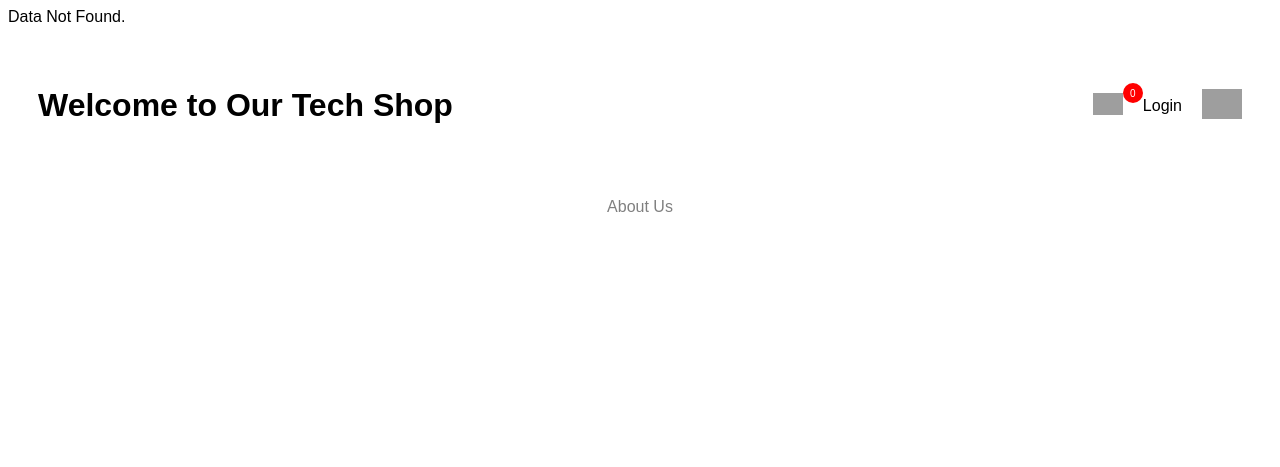
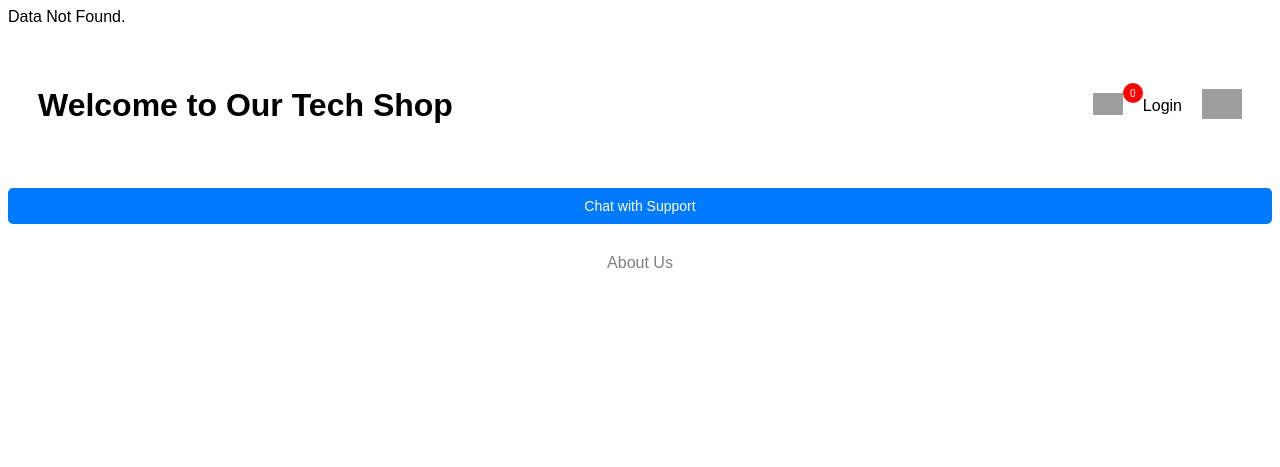
Before and after one commit to viniciusbregoli/web_tech_task_1, a PHP site: page / in a window 1280 px wide. Shown: the top 467 px of the page. Run offline with PHP 8.4, Linux system fonts and the light colour scheme; data that the repository does not hold is empty; grey boxes are pictures that could not be loaded.

Commit message:
Chat feature

```diff
--- a/src/css/homeStyle.css
+++ b/src/css/homeStyle.css
@@ -49,3 +49,80 @@ footer a {
 footer a:hover {
     text-decoration: underline;
 }
+
+body {
+    font-family: Arial, sans-serif;
+}
+
+#openChatBtn {
+    bottom: 20px;
+    right: 20px;
+    padding: 10px 20px;
+    background-color: #007bff;
+    color: white;
+    border: none;
+    border-radius: 5px;
+    cursor: pointer;
+}
+
+.chat-window {
+    display: none;
+    position: fixed;
+    bottom: 80px;
+    right: 20px;
+    width: 300px;
+    border: 1px solid #ccc;
+    border-radius: 5px;
+    box-shadow: 0 0 10px rgba(0, 0, 0, 0.1);
+    background-color: white;
+    z-index: 1000;
+}
+
+.chat-header {
+    padding: 10px;
+    background-color: #007bff;
+    color: white;
+    border-top-left-radius: 5px;
+    border-top-right-radius: 5px;
+    display: flex;
+    justify-content: space-between;
+    align-items: center;
+}
+
+.chat-body {
+    padding: 10px;
+    height: 200px;
+    overflow-y: auto;
+}
+
+.chat-footer {
+    padding: 10px;
+    display: flex;
+    justify-content: space-between;
+    align-items: center;
+}
+
+.chat-footer input {
+    width: 80%;
+    padding: 5px;
+    border: 1px solid #ccc;
+    border-radius: 5px;
+}
+
+.chat-footer button {
+    padding: 5px 10px;
+    background-color: #007bff;
+    color: white;
+    border: none;
+    border-radius: 5px;
+    cursor: pointer;
+}
+
+.chat-header button {
+    padding: 5px 10px;
+    background-color: #007bff;
+    color: white;
+    border: none;
+    border-radius: 5px;
+    cursor: pointer;
+}
--- a/src/index.php
+++ b/src/index.php
@@ -96,10 +96,26 @@ foreach ($cart as $item) {
             <?php endforeach; ?>
         </ul>
     </nav>
+    <button id="openChatBtn">Chat with Support</button>
+
+    <div id="chatWindow" class="chat-window">
+        <div class="chat-header">
+            <span>Support Chat</span>
+            <button id="closeChatBtn">&times;</button>
+        </div>
+        <div class="chat-body">
+            <p>Welcome to support chat!</p>
+        </div>
+        <div class="chat-footer">
+            <input type="text" placeholder="Type your message...">
+            <button>Send</button>
+        </div>
+    </div>
     <footer>
         <a href="about.php">About Us</a>
     </footer>
     <img id="dark-mode" src="../assets/moon.png" alt="Dark Mode" data-img-path="../assets/"/>
     <script src="./scripts/darkMode.js"></script>
+    <script src="./scripts/chat.js"></script>
 </body>
 </html>
--- /dev/null
+++ b/src/scripts/chat.js
@@ -0,0 +1,7 @@
+document.getElementById("openChatBtn").addEventListener("click", function () {
+    document.getElementById("chatWindow").style.display = "block";
+});
+
+document.getElementById("closeChatBtn").addEventListener("click", function () {
+    document.getElementById("chatWindow").style.display = "none";
+});
```
